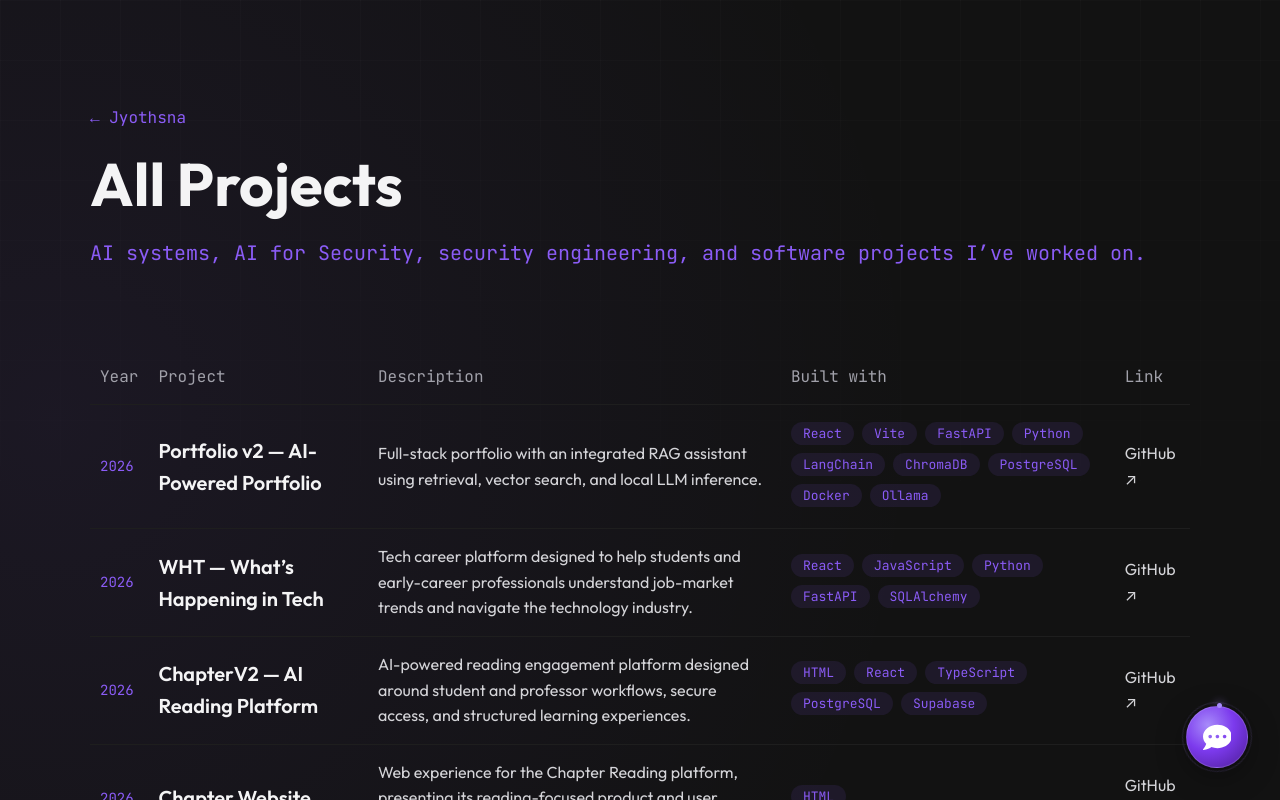
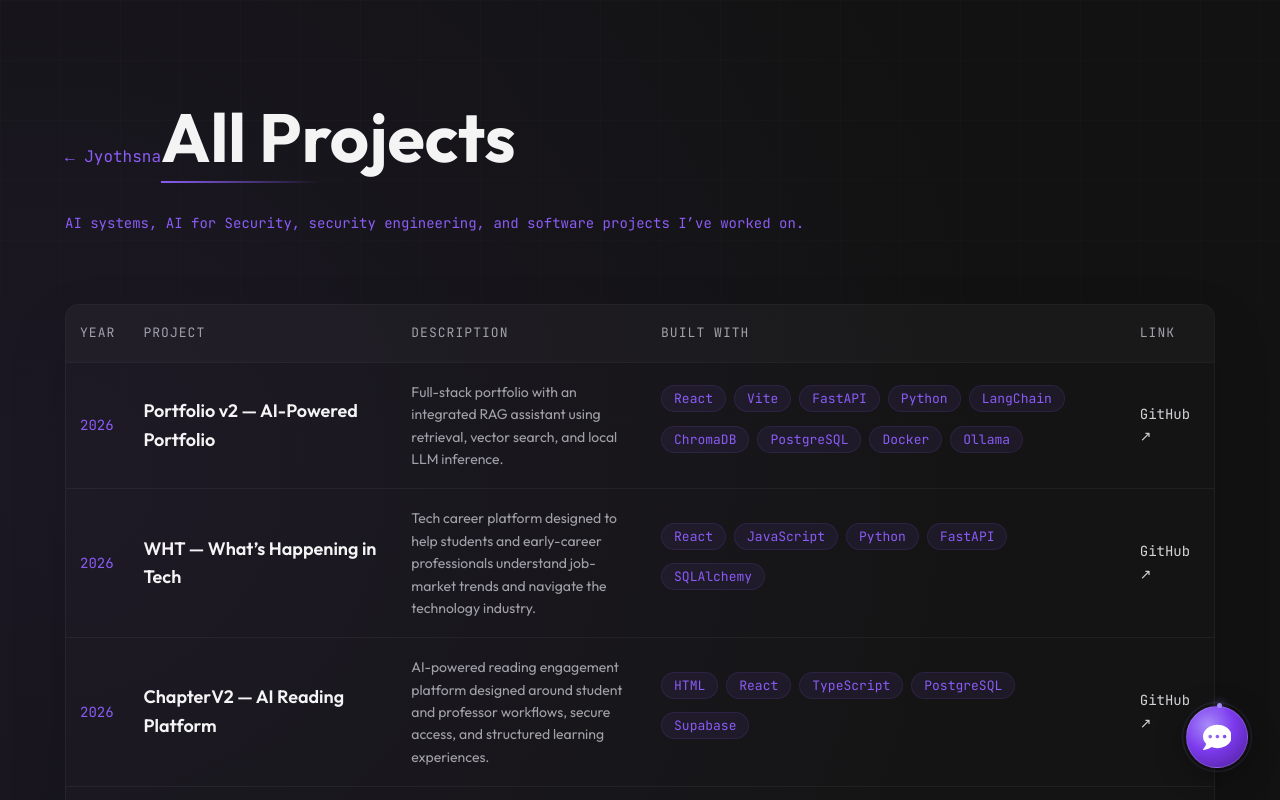
Before and after one commit to JyothsnaVellanki22/portfolio-v2, a React (Vite) app in the folder portfolio/: page /archive in a window 1280 px wide. Shown: the top 800 px of the page. Built offline with nearby package versions, Linux system fonts and the light colour scheme.

Commit message:
Refactor archive.css styles for improved layout
Updated styles for archive page, including adjustments to padding, margins, font sizes, and hover effects for various elements.

```diff
--- a/portfolio/src/styles/archive.css
+++ b/portfolio/src/styles/archive.css
@@ -1,101 +1,330 @@
-/* Archive Page */
+/* -------------------------------- */
+/* Archive Page                     */
+/* -------------------------------- */
+
 .archive-page {
+    position: relative;
+
     padding: 100px 50px;
-    max-width: 1200px;
+
+    max-width: 1250px;
+
     margin: 0 auto;
 }
 
 .archive-header {
-    margin-bottom: 80px;
+    margin-bottom: 70px;
 }
+
+/* -------------------------------- */
+/* Back Link                        */
+/* -------------------------------- */
 
 .back-link {
     color: var(--green);
+
     font-family: var(--font-mono);
     font-size: var(--fz-md);
+
     margin-bottom: 20px;
-    display: inline-block;
+
+    display: inline-flex;
+    align-items: center;
+
+    transition:
+        transform 0.3s var(--motion-smooth),
+        color 0.3s ease;
 }
 
+.back-link:hover {
+    transform: translateX(-5px);
+
+    color: var(--violet-light);
+}
+
+/* -------------------------------- */
+/* Archive Heading                  */
+/* -------------------------------- */
+
 .big-heading {
-    font-size: 60px;
+    position: relative;
+
+    display: inline-block;
+
+    font-size: clamp(
+        42px,
+        7vw,
+        68px
+    );
+
     color: var(--lightest-slate);
-    margin-bottom: 10px;
+
+    margin-bottom: 14px;
+}
+
+.big-heading::after {
+    content: "";
+
+    position: absolute;
+
+    left: 0;
+    bottom: -8px;
+
+    width: 45%;
+    height: 2px;
+
+    background:
+        linear-gradient(
+            90deg,
+            var(--violet),
+            transparent
+        );
 }
 
 .subtitle {
     color: var(--green);
+
     font-family: var(--font-mono);
+
+    max-width: 750px;
+
+    font-size: var(--fz-sm);
+
+    margin-top: 22px;
 }
+
+/* -------------------------------- */
+/* Archive Table Container          */
+/* -------------------------------- */
+
+.archive-content {
+    position: relative;
+
+    overflow-x: auto;
+
+    border:
+        1px solid
+        rgba(255, 255, 255, 0.05);
+
+    border-radius: 14px;
+
+    background:
+        rgba(255, 255, 255, 0.01);
+
+    box-shadow:
+        0 25px 60px
+        rgba(0, 0, 0, 0.14);
+}
+
+/* -------------------------------- */
+/* Table                            */
+/* -------------------------------- */
 
 table {
     width: 100%;
+
     border-collapse: collapse;
 }
 
 th,
 td {
-    padding: 15px 10px;
+    position: relative;
+
+    padding: 18px 14px;
+
     text-align: left;
-    border-bottom: 1px solid var(--light-navy);
+
+    border-bottom:
+        1px solid
+        rgba(255, 255, 255, 0.05);
 }
 
 th {
     color: var(--slate);
+
     font-family: var(--font-mono);
-    font-size: var(--fz-md);
+
+    font-size: var(--fz-xs);
+
     font-weight: 400;
+
+    text-transform: uppercase;
+
+    letter-spacing: 0.08em;
+
+    background:
+        rgba(255, 255, 255, 0.018);
 }
 
 td {
     color: var(--light-slate);
+
     font-size: var(--fz-md);
 }
 
+/* Remove border from final row */
+.archive-content tbody tr:last-child td {
+    border-bottom: none;
+}
+
+/* -------------------------------- */
+/* Project Row Motion               */
+/* -------------------------------- */
+
+.archive-content tbody tr {
+    position: relative;
+
+    transition:
+        background-color 0.3s ease,
+        transform 0.35s var(--motion-smooth);
+}
+
+.archive-content tbody tr:hover {
+    background-color:
+        rgba(139, 92, 246, 0.045);
+}
+
+/* Project title activates */
+.archive-content tbody tr:hover .title {
+    color: var(--violet-light);
+}
+
+/* Year moves slightly when row activates */
+.archive-content tbody tr:hover td:first-child {
+    padding-left: 20px;
+}
+
+.archive-content tbody td:first-child {
+    transition:
+        padding-left 0.35s var(--motion-smooth);
+}
+
+/* -------------------------------- */
+/* Year                             */
+/* -------------------------------- */
+
 .year {
     color: var(--green);
+
     font-family: var(--font-mono);
+
     font-size: var(--fz-sm);
 }
 
+/* -------------------------------- */
+/* Project Title                    */
+/* -------------------------------- */
+
 .title {
     color: var(--lightest-slate);
+
     font-weight: 600;
-    font-size: var(--fz-xl);
+
+    font-size: var(--fz-lg);
+
+    transition:
+        color 0.3s ease;
 }
 
+/* -------------------------------- */
+/* Project Description              */
+/* -------------------------------- */
+
+.description {
+    max-width: 360px;
+
+    color: var(--slate);
+
+    font-size: var(--fz-sm);
+
+    line-height: 1.6;
+}
+
+/* -------------------------------- */
+/* Technology Tags                  */
+/* -------------------------------- */
+
 .tech-tag {
+    position: relative;
+
+    overflow: hidden;
+
     font-family: var(--font-mono);
+
     font-size: var(--fz-xs);
+
     color: var(--green);
-    background-color: rgba(139, 92, 246, 0.1);
-    /* Violet with low opacity */
-    padding: 5px 12px;
+
+    background-color:
+        rgba(139, 92, 246, 0.08);
+
+    border:
+        1px solid
+        rgba(139, 92, 246, 0.12);
+
+    padding: 6px 12px;
+
     border-radius: 9999px;
-    /* Pill shape */
+
     display: inline-block;
+
     margin-right: 8px;
     margin-bottom: 6px;
+
     line-height: 1;
-    transition: var(--transition);
+
+    transition:
+        transform 0.25s ease,
+        background-color 0.25s ease,
+        border-color 0.25s ease,
+        box-shadow 0.25s ease;
 }
 
 .tech-tag:hover {
-    background-color: rgba(139, 92, 246, 0.2);
+    transform: translateY(-3px);
+
+    background-color:
+        rgba(139, 92, 246, 0.16);
+
+    border-color:
+        rgba(139, 92, 246, 0.4);
+
+    box-shadow:
+        0 5px 18px
+        rgba(139, 92, 246, 0.12);
 }
 
 .tech-tag:not(:last-child)::after {
     content: none;
 }
 
+/* -------------------------------- */
+/* Project Links                    */
+/* -------------------------------- */
+
+.project-link a,
 .links a {
     color: var(--light-slate);
-    font-size: 20px;
+
+    font-family: var(--font-mono);
+
+    font-size: var(--fz-sm);
+
+    transition:
+        color 0.25s ease,
+        transform 0.25s var(--motion-smooth);
 }
 
+.project-link a:hover,
 .links a:hover {
     color: var(--green);
+
+    transform: translateY(-2px);
 }
+
+/* -------------------------------- */
+/* Responsive Visibility            */
+/* -------------------------------- */
 
 .hide-on-mobile {
     display: none;
@@ -106,3 +335,61 @@ td {
         display: table-cell;
     }
 }
+
+/* -------------------------------- */
+/* Mobile Archive                   */
+/* -------------------------------- */
+
+@media (max-width: 767px) {
+    .archive-page {
+        padding: 70px 22px;
+    }
+
+    .archive-header {
+        margin-bottom: 45px;
+    }
+
+    .big-heading {
+        font-size: clamp(
+            38px,
+            12vw,
+            52px
+        );
+    }
+
+    th,
+    td {
+        padding: 15px 10px;
+    }
+
+    .title {
+        font-size: var(--fz-md);
+    }
+
+    .archive-content tbody tr:hover td:first-child {
+        padding-left: 10px;
+    }
+}
+
+/* -------------------------------- */
+/* Reduced Motion Accessibility     */
+/* -------------------------------- */
+
+@media (prefers-reduced-motion: reduce) {
+    .back-link,
+    .archive-content tbody tr,
+    .archive-content tbody td:first-child,
+    .title,
+    .tech-tag,
+    .project-link a,
+    .links a {
+        transition: none;
+    }
+
+    .back-link:hover,
+    .tech-tag:hover,
+    .project-link a:hover,
+    .links a:hover {
+        transform: none;
+    }
+}
```
